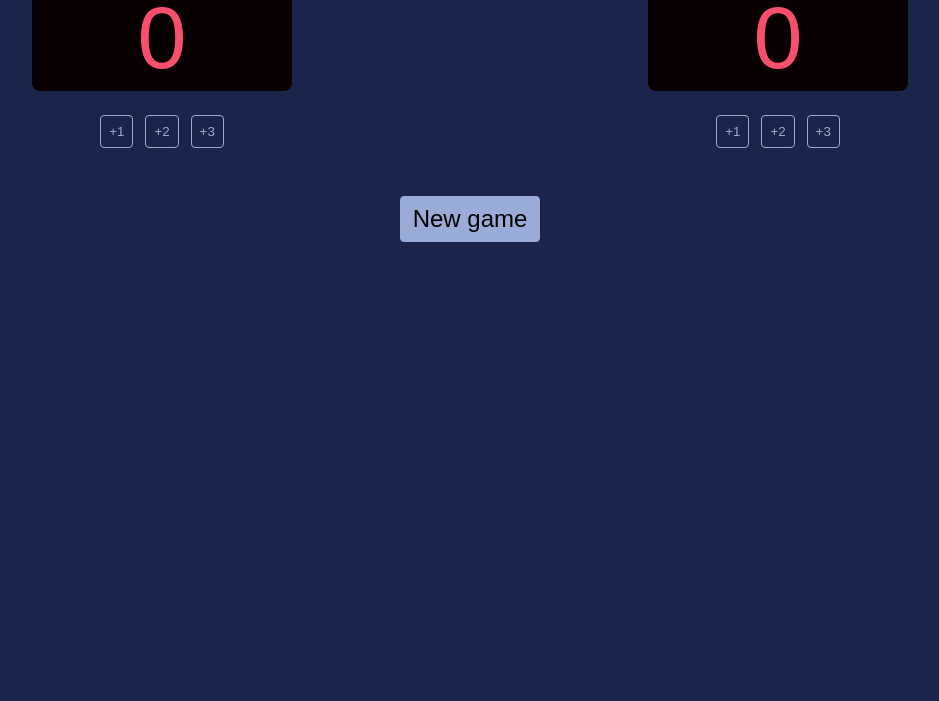
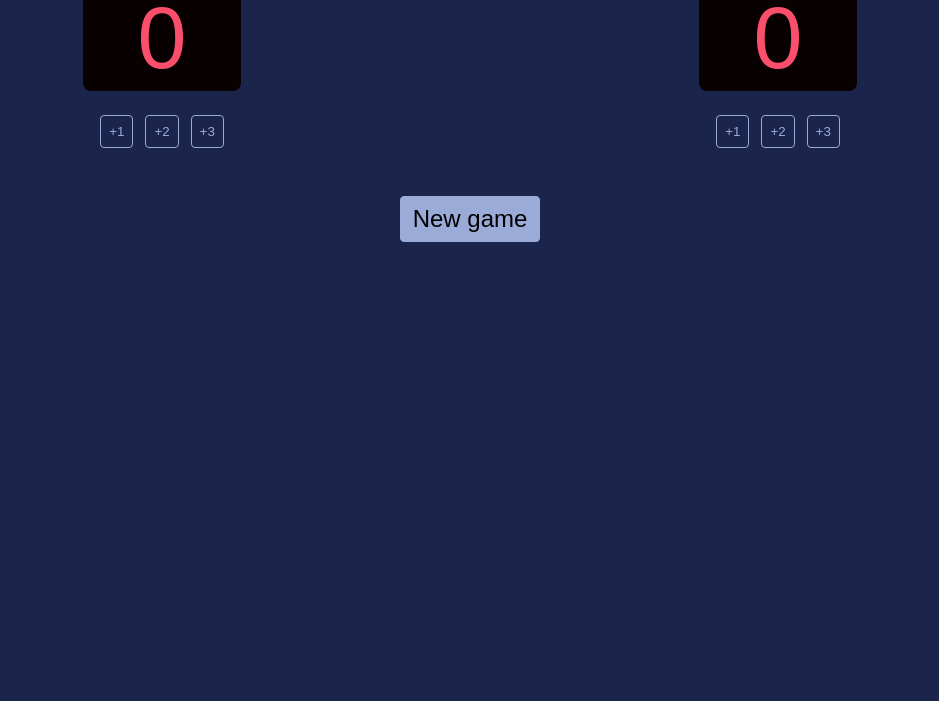
Before and after one commit to Jay13Joseph/bball-scoreboard-scrim, a plain HTML site: page index.html in a window 1280 px wide. Shown: the part 99-800 px from the top of the page, without its empty margins (170-1109 px from the left). Drawn offline with Linux system fonts and the light colour scheme; a web font is replaced by a local one.

Commit message:
Change width of score box

```diff
--- a/index.css
+++ b/index.css
@@ -21,7 +21,7 @@ body {
   display: flex;
   justify-content: center;
   align-items: center;
-  width: 20vw;
+  width: 12vw;
   padding: 2px;
   font-family: 'Cursed Timer ULiL', sans-serif;
   border-radius: 8px;
```
